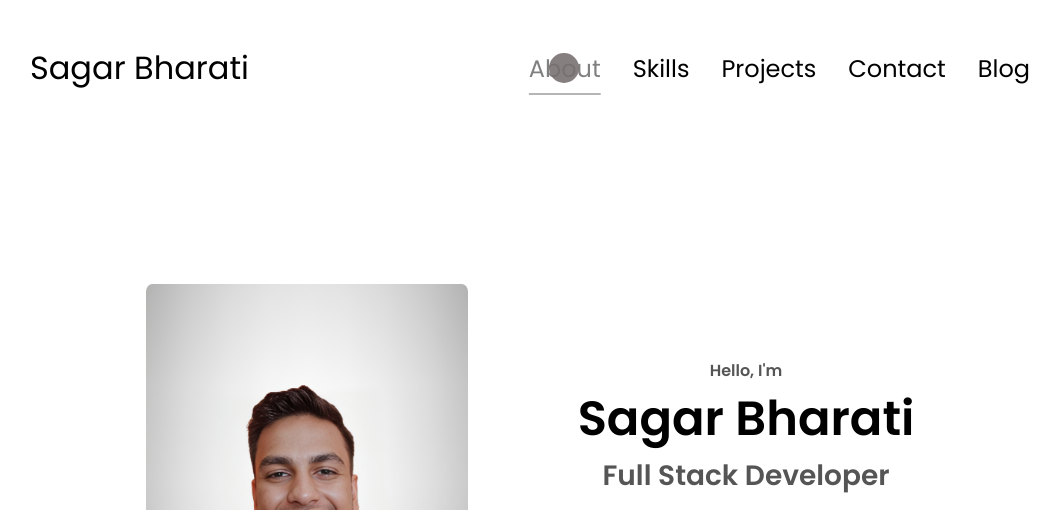
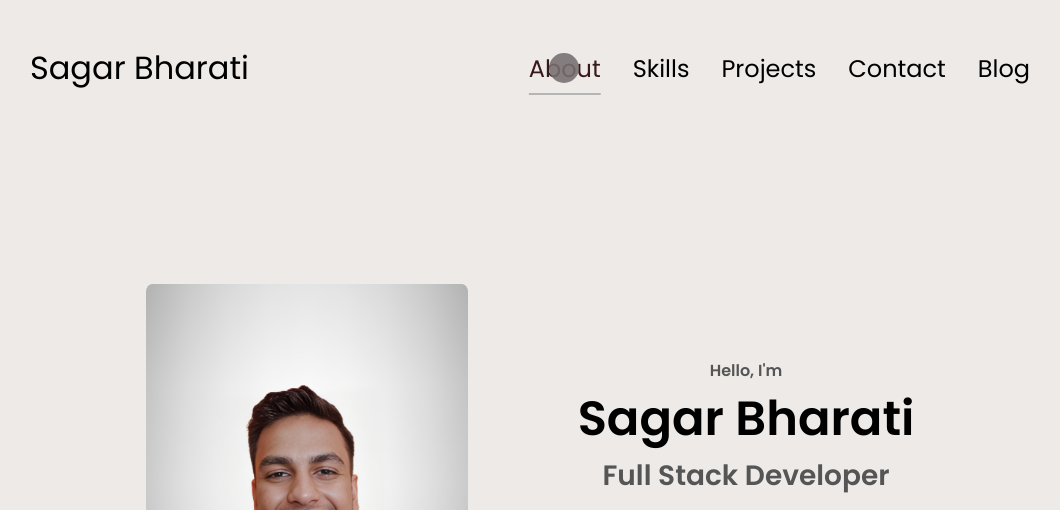
Before and after one commit to isagar678/isagar678.github.io, a website: page index.html in a window 1280 px wide. In both pictures the pointer is over the link 674 px from the left and 68 px from the top of the page. Shown: the top 510 px of the page, without its empty margins (110-1170 px from the left). Drawn offline with Linux system fonts and the light colour scheme.

Commit message:
color changes

```diff
--- a/style.css
+++ b/style.css
@@ -5,6 +5,10 @@
 * {
   margin: 0;
   padding: 0;
+
+}
+body{
+  background-color: rgb(238, 234, 231);
 }
 #mypic{
   border-radius: 2%;
@@ -65,7 +69,7 @@ a {
 }
 
 a:hover {
-  color: grey;
+  color: rgb(56, 25, 25);
   text-decoration: underline;
   text-underline-offset: 1rem;
   text-decoration-color: rgb(181, 181, 181);
```
